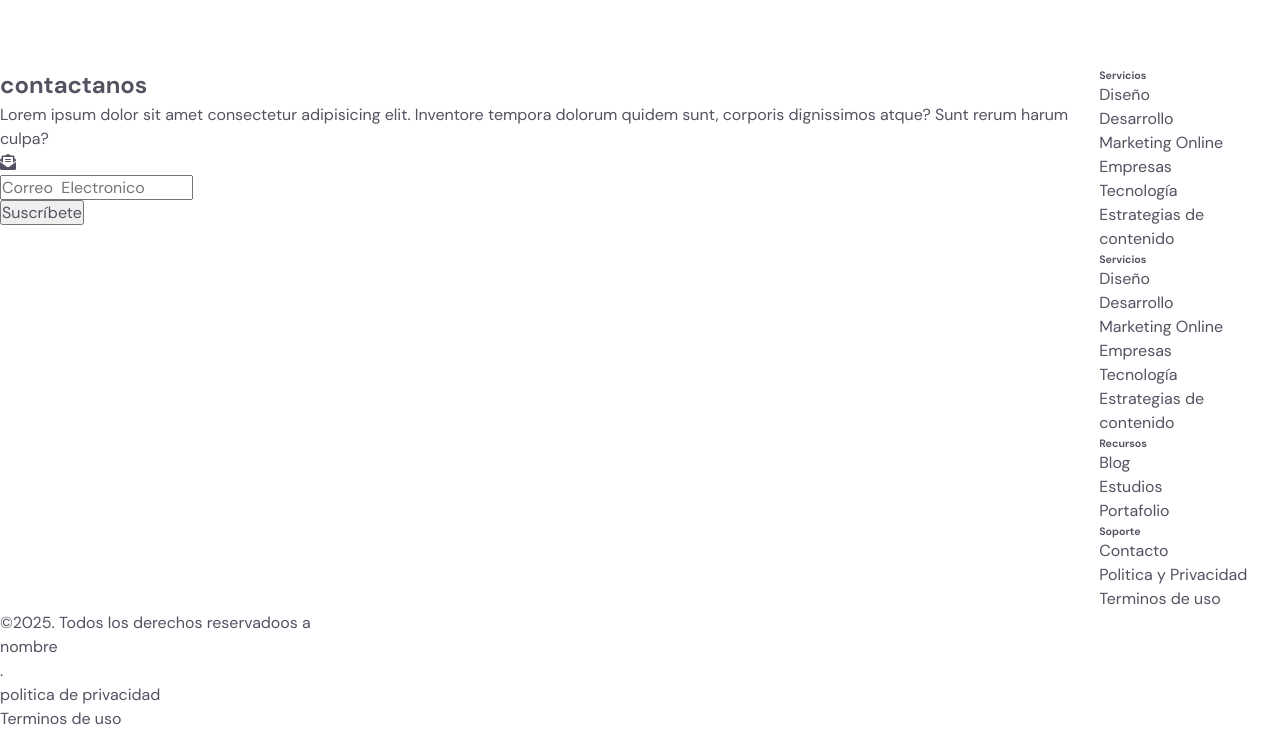
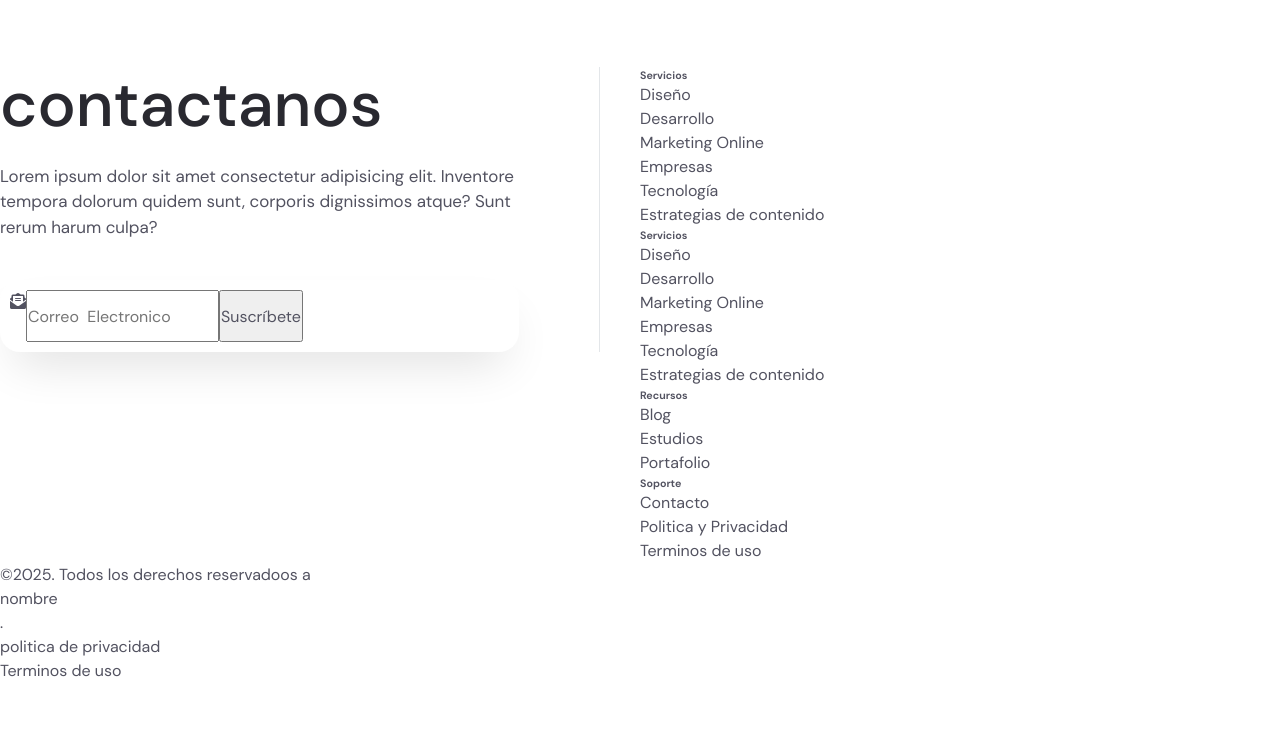
Before and after one commit to SofyFrontend/proyecto-master-css-2, a plain HTML site: page index.html in a window 1280 px wide. Shown: the part 10924-11655 px from the top of the page. After the commit the page ends 11607 px from the top, so only its background shows below. Drawn offline with Linux system fonts and the light colour scheme.

Commit message:
Update estilo.css

```diff
--- a/assets/css/estilo.css
+++ b/assets/css/estilo.css
@@ -1034,17 +1034,19 @@ body {
     padding-top: 14rem;
     padding-bottom: 10rem;
 }
-.layout__contact::before{
+
+.layout__contact::before {
     content: "";
     width: 100%;
-    height:65rem;
+    height: 65rem;
     position: absolute;
-    top:0;
+    top: 0;
     left: 0;
     right: 0;
     background-color: var(--color-primario);
     z-index: -1;
 }
+
 .contact__container {
     max-width: var(--mxwidth);
     margin: 0 auto;
@@ -1124,73 +1126,120 @@ body {
 
 .backshapes__item {
     position: absolute;
-z-index: -1;
+    z-index: -1;
 }
-.backshapes__item--shape1{
-top: 0;
-left: 32%;
+
+.backshapes__item--shape1 {
+    top: 0;
+    left: 32%;
 }
-.backshapes__item--shape2{
-    top:18rem;
+
+.backshapes__item--shape2 {
+    top: 18rem;
     left: 18%;
     opacity: 0.5;
-    animation:move-shape3 20s infinite ;
+    animation: move-shape3 20s infinite;
 }
-.backshapes__item--shape3{
-    top:31%;
+
+.backshapes__item--shape3 {
+    top: 31%;
     left: 20%;
-    animation:move-shape4 25s infinite ;
+    animation: move-shape4 25s infinite;
 }
-.backshapes__item--shape4{
-    top:44%;
+
+.backshapes__item--shape4 {
+    top: 44%;
     left: 28%;
-    animation:move-shape3 30s infinite ;
+    animation: move-shape3 30s infinite;
 }
-.backshapes__item--shape5{
-    top:50%;
+
+.backshapes__item--shape5 {
+    top: 50%;
     right: 17%;
-    animation:move-shape4 30s infinite ;
+    animation: move-shape4 30s infinite;
 }
-.backshapes__item--shape6{
-    top:26%;
+
+.backshapes__item--shape6 {
+    top: 26%;
     right: 21%;
-    animation:move-shape5 30s infinite ;
+    animation: move-shape5 30s infinite;
 }
-.backshapes__item--shape7{
-    top:30%;
+
+.backshapes__item--shape7 {
+    top: 30%;
     right: 15%;
-    animation:move-shape3 30s infinite ;
+    animation: move-shape3 30s infinite;
 }
 
 /* footer */
-.layout__footer{
-padding-top: 1rem;
+.layout__footer {
+    padding-top: 1rem;
 }
-.footer__container{
+
+.footer__container {
     max-width: var(--mxwidth);
     margin: 0 auto;
 }
-.footer__top{
+
+.footer__top {
     padding-bottom: 7rem;
 }
-.footer__social{
+
+.footer__social {
     display: flex;
     align-items: center;
     justify-content: space-between;
 }
 
-.social__img{
+.social__img {
     display: inline-block;
     color: var(--color-text-descripcion);
     font-size: 3rem;
     padding: 0.5rem;
     transition: var(--all-300-eio);
 }
-.social__link:hover >.social__img{
-color: black;
+
+.social__link:hover>.social__img {
+    color: black;
 }
 
-.footer__main{
-    display: flex;flex-direction: row;
-    f
+.footer__main {
+    display: flex;
+    flex-direction: row;
+
 }
+
+.footer__fleft {
+    flex-basis: 50%;
+}
+.fleft__container{
+    border-right: 1px solid var(--color-bordes);
+    padding-right: 8rem;
+    margin-right: 4rem;
+    margin-bottom: 8rem;
+}
+.fleft__title{
+    display: inline-block;
+    font-size: 6.4rem;
+    font-weight: 500;
+    color:var(--color-titulo);
+    margin-bottom: 2rem;
+    line-height: 1.2;
+}
+.fleft__subtitle{
+    margin-bottom: 4rem;
+    font-size: 1.7rem;
+}
+.fleft__group{
+    position: relative;
+    width: 100%;
+    background-color: var(--color-secundario);
+    border-radius: 20px;
+    height: 7.2rem;
+    padding: 1rem;
+    padding-right: 5.5rem;
+    box-shadow: 0 24px 48px -15px #ddd;
+
+    display: flex;
+
+}
```
